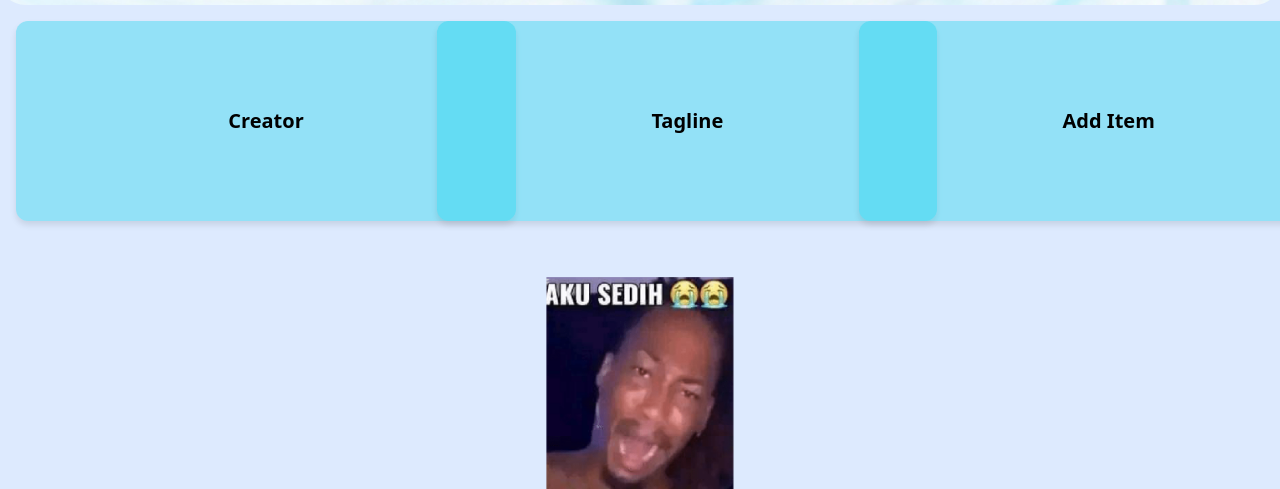
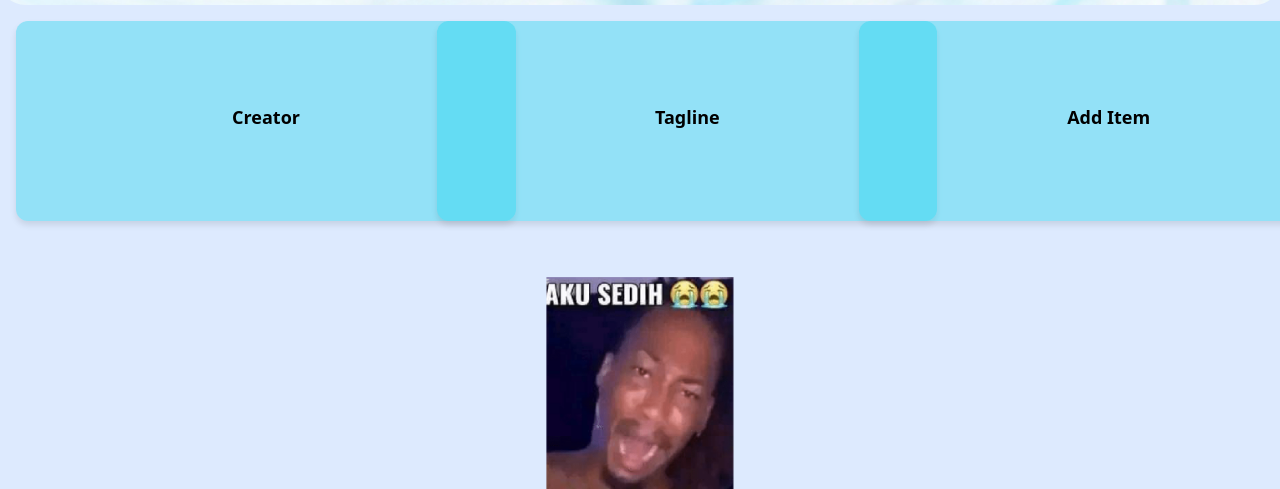
Before and after one commit to Staphlerr/Snapstore, a Django app: template main/templates/product.html in a window 1280 px wide; the page is wider, and only the part inside the window is pictured. Shown: the part 715-1204 px from the top of that part. Run offline with Django 5.2, Linux system fonts and the light colour scheme; the template is opened without the code that fills it, so the values that code supplies are empty; some libraries are stand-ins or nearby versions.

Commit message:
Finishing Tugas 5 untuk mobile (rev)

```diff
--- a/main/templates/product.html
+++ b/main/templates/product.html
@@ -3,23 +3,22 @@
 {% load static %}
 
 {% include 'navbar.html' %}
-<!-- Welcome Banner -->
+
 <body class="product-page">
-<div style="background-image: url('{% static 'images/welcome.png' %}'); background-size: cover; border-radius: 25px; height: auto; aspect-ratio: 640 / 360;">
+
+<!-- Welcome Banner (Desktop) -->
+<div class="hidden md:block" style="background-image: url('{% static 'images/welcome.png' %}'); background-size: cover; border-radius: 25px; height: auto; aspect-ratio: 640 / 360;">
 </div>
-<!-- Mobile Welcome Banner -->
+<!-- Welcome Banner (Mobile) -->
 <div class="md:hidden" style="background-image: url('{% static 'images/welcome.png' %}'); background-size: cover; height: 200px; border-radius: 25px;">
 </div>
 
-<!-- Info Blocks Section -->
-<div class="grid grid-cols-1 md:grid-cols-3 gap-4 p-4">
+<!-- Info Blocks Section (Desktop) -->
+<div class="hidden md:grid grid-cols-1 md:grid-cols-3 gap-4 p-4">
   <div class="info-block">
-    <!-- Cover section -->
     <div class="info-cover">
-      <h3 class="text-lg font-bold mb-2"></h3>
-        <h3>Creator</h3>
+      <h3 class="text-lg font-bold mb-2">Creator</h3>
     </div>
-    <!-- Hidden information section -->
     <div class="info-content">
       <h3 class="text-lg font-bold mb-2">Made by:</h3>
       <p class="text-base text-white mb-2">Belva Ghani Abhinaya - 2306203526</p>
@@ -28,12 +27,9 @@
   </div>
 
   <div class="info-block">
-    <!-- Cover section -->
     <div class="info-cover">
-      <h3 class="text-lg font-bold mb-2"></h3>
-        <h3>Tagline</h3>
+      <h3 class="text-lg font-bold mb-2">Tagline</h3>
     </div>
-    <!-- Hidden information section -->
     <div class="info-content">
       <h3 class="text-lg font-bold mb-2">Our tagline:</h3>
       <p class="text-base text-white mb-2">Snap dan Dapatkan Segalanya!</p>
@@ -42,12 +38,9 @@
   </div>
 
   <div class="info-block">
-    <!-- Cover section -->
     <div class="info-cover">
-      <h3 class="text-lg font-bold mb-2"></h3>
-        <h3>Add Item</h3>
+      <h3 class="text-lg font-bold mb-2">Add Item</h3>
     </div>
-    <!-- Hidden information section -->
     <div class="info-content">
       <h3 class="text-lg font-bold mb-2">Want to add product?</h3>
       <p class="text-base text-white mb-2">Click the button below to add a new item.</p>
@@ -110,5 +103,6 @@
 <div class="text-center p-4 bg-gray-200 text-gray-700">
     <h5>Last Login: {{ last_login }}</h5>
 </div>
+
 </body>
 {% endblock content %}
--- a/main/templates/register.html
+++ b/main/templates/register.html
@@ -8,7 +8,7 @@
 <body class="register-page">
 <div class="h-screen w-full flex justify-center items-center bg-white">
   <!-- Main Container with Two Sections -->
-  <div class="w-full h-full p-8 rounded-3xl bg-white flex">
+  <div class="w-full h-full p-8 rounded-3xl bg-white hidden md:flex">
 
     <!-- Left Section: Register Form -->
     <div class="w-full h-full p-12 justify-center items-center">
```
Also changed, not shown: main/templates/login.html (+4 -5 lines). Lines whose indentation alone changed are shown as unchanged.
